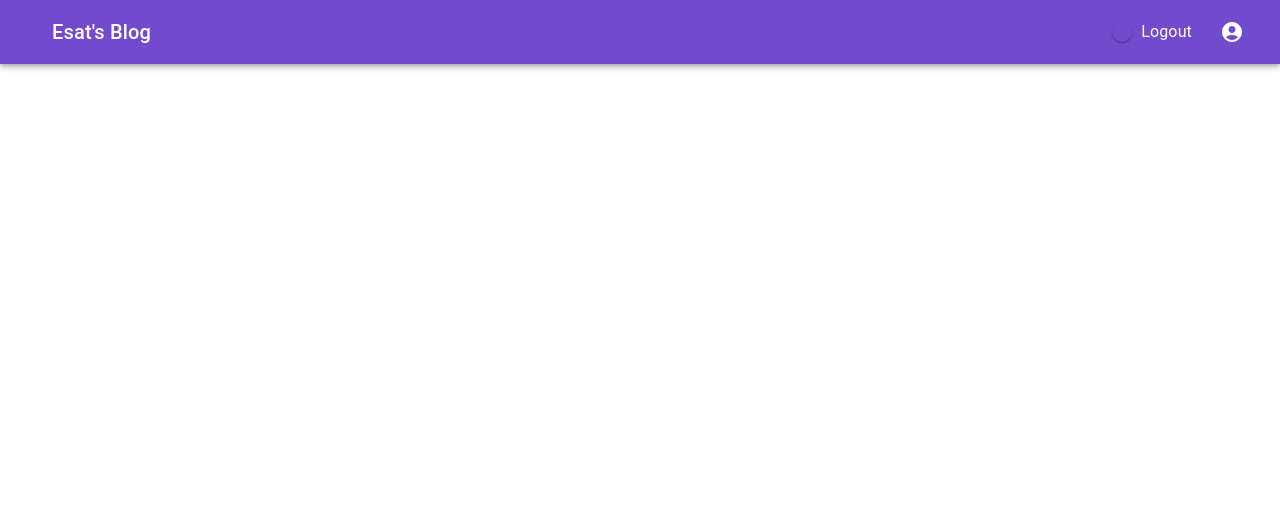
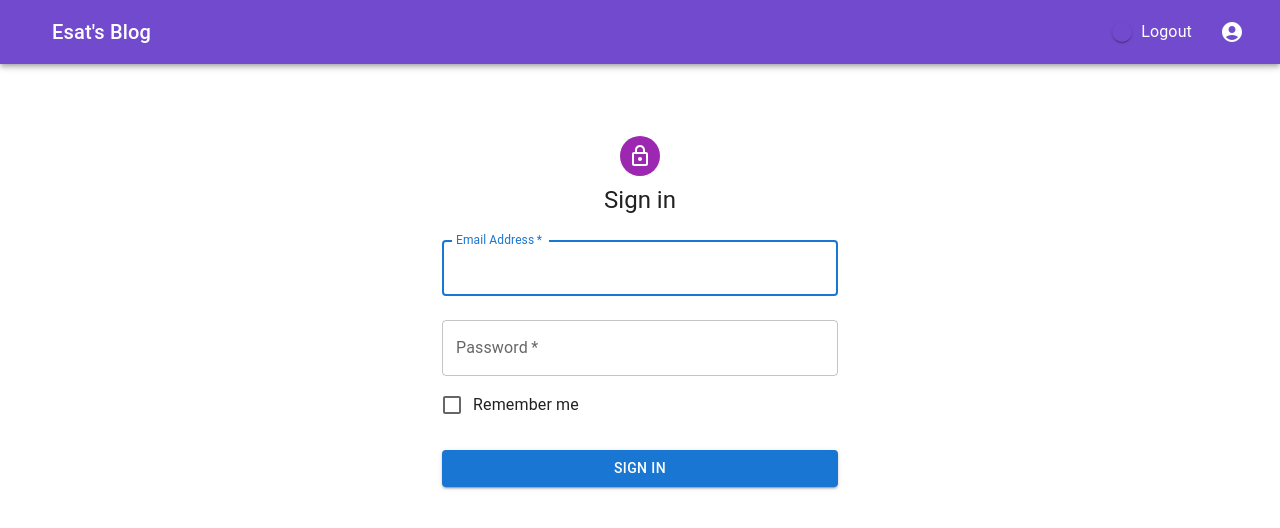
Before and after one commit to esatyasar/FireBlog-App, a React (Create React App) app: page /Login in a window 1280 px wide. Shown: the top 528 px of the page. Built offline with nearby package versions, Linux system fonts and the light colour scheme.

Commit message:
added login and register pages

```diff
--- a/src/app-router/AppRouter.js
+++ b/src/app-router/AppRouter.js
@@ -4,10 +4,10 @@
 // import About from "../pages/About"
 import Dashboard from "../pages/Dashboard"
 // import Details from "../pages/Details"
-// import Login from "../pages/Login"
+import Login from "../pages/Login"
 import NewBlog from "../pages/NewBlog"
 import Profile from "../pages/Profile"
-// import Register from "../pages/Register"
+import Register from "../pages/Register"
 // import UpdateBlog from "../pages/UpdateBlog"
 
 function AppRouter(){
@@ -18,12 +18,12 @@
             <Switch>
                  {/* <Route path="/About" exact component={About} /> */}
                  <Route path="/Dashboard" exact component={Dashboard} />
-                 {/* <Route path="/" exact component={Details} />
-                 <Route path="/" exact component={Login} /> */}
+                {/*  <Route path="/" exact component={Details} /> */}
+                 <Route path="/Login" exact component={Login} />
                  <Route path="/NewBlog" exact  component={NewBlog} />
                  <Route path="/Profile" exact component={Profile} />
-                 {/* <Route path="/" exact component={Register} />
-                 <Route path="/" exact component={UpdateBlog} />  */}
+                 <Route path="/Register" exact component={Register} />
+                {/*  <Route path="/" exact component={UpdateBlog} /> */}
 
             </Switch>
         </BrowserRouter>
--- a/src/components/Navbar.js
+++ b/src/components/Navbar.js
@@ -55,7 +55,14 @@
                 aria-label="login switch"
               />
             }
-            label={auth ? 'Logout' : 'Login'}
+            label={auth ? 'Logout' :
+            (<div >
+              <NavLink to="/Login" activeClassName = "active" style={{textDecoration:"none", color:"white"}}>
+                <span>Login   </span>
+              </NavLink>
+              <NavLink to="/Register" activeClassName = "active" style={{textDecoration:"none", color:"white"}}>
+                <span>   Register</span>
+              </NavLink></div>)}
           />
         </FormGroup>
             {auth && (
--- a/src/pages/Login.js
+++ b/src/pages/Login.js
@@ -0,0 +1,86 @@
+
+import * as React from 'react';
+import Avatar from '@mui/material/Avatar';
+import Button from '@mui/material/Button';
+import CssBaseline from '@mui/material/CssBaseline';
+import TextField from '@mui/material/TextField';
+import FormControlLabel from '@mui/material/FormControlLabel';
+import Checkbox from '@mui/material/Checkbox';
+import Box from '@mui/material/Box';
+import LockOutlinedIcon from '@mui/icons-material/LockOutlined';
+import Typography from '@mui/material/Typography';
+import Container from '@mui/material/Container';
+import { createTheme, ThemeProvider } from '@mui/material/styles';
+
+
+
+const theme = createTheme();
+
+export default function Login() {
+  const handleSubmit = (event) => {
+    event.preventDefault();
+    const data = new FormData(event.currentTarget);
+    // eslint-disable-next-line no-console
+    console.log({
+      email: data.get('email'),
+      password: data.get('password'),
+    });
+  };
+
+  return (
+    <ThemeProvider theme={theme}>
+      <Container component="main" maxWidth="xs">
+        <CssBaseline />
+        <Box
+          sx={{
+            marginTop: 8,
+            display: 'flex',
+            flexDirection: 'column',
+            alignItems: 'center',
+          }}
+        >
+          <Avatar sx={{ m: 1, bgcolor: 'secondary.main' }}>
+            <LockOutlinedIcon />
+          </Avatar>
+          <Typography component="h1" variant="h5">
+            Sign in
+          </Typography>
+          <Box component="form" onSubmit={handleSubmit} noValidate sx={{ mt: 1 }}>
+            <TextField
+              margin="normal"
+              required
+              fullWidth
+              id="email"
+              label="Email Address"
+              name="email"
+              autoComplete="email"
+              autoFocus
+            />
+            <TextField
+              margin="normal"
+              required
+              fullWidth
+              name="password"
+              label="Password"
+              type="password"
+              id="password"
+              autoComplete="current-password"
+            />
+            <FormControlLabel
+              control={<Checkbox value="remember" color="primary" />}
+              label="Remember me"
+            />
+            <Button
+              type="submit"
+              fullWidth
+              variant="contained"
+              sx={{ mt: 3, mb: 2 }}
+            >
+              Sign In
+            </Button>
+           </Box>
+        </Box>
+      </Container>
+    </ThemeProvider>
+  );
+}
--- a/src/pages/Register.js
+++ b/src/pages/Register.js
@@ -0,0 +1,102 @@
+import * as React from 'react';
+import Avatar from '@mui/material/Avatar';
+import Button from '@mui/material/Button';
+import CssBaseline from '@mui/material/CssBaseline';
+import TextField from '@mui/material/TextField';
+import FormControlLabel from '@mui/material/FormControlLabel';
+import Checkbox from '@mui/material/Checkbox';
+import Paper from '@mui/material/Paper';
+import Box from '@mui/material/Box';
+import Grid from '@mui/material/Grid';
+import LockOutlinedIcon from '@mui/icons-material/LockOutlined';
+import Typography from '@mui/material/Typography';
+import { createTheme, ThemeProvider } from '@mui/material/styles';
+
+
+const theme = createTheme();
+
+export default function Register() {
+  const handleSubmit = (event) => {
+    event.preventDefault();
+    const data = new FormData(event.currentTarget);
+    // eslint-disable-next-line no-console
+    console.log({
+      email: data.get('email'),
+      password: data.get('password'),
+    });
+  };
+
+  return (
+    <ThemeProvider theme={theme}>
+      <Grid container component="main" sx={{ height: '100vh' }}>
+        <CssBaseline />
+        <Grid
+          item
+          xs={false}
+          sm={4}
+          md={7}
+          sx={{
+            backgroundImage: 'url(https://source.unsplash.com/random)',
+            backgroundRepeat: 'no-repeat',
+            backgroundColor: (t) =>
+              t.palette.mode === 'light' ? t.palette.grey[50] : t.palette.grey[900],
+            backgroundSize: 'cover',
+            backgroundPosition: 'center',
+          }}
+        />
+        <Grid item xs={12} sm={8} md={5} component={Paper} elevation={6} square>
+          <Box
+            sx={{
+              my: 8,
+              mx: 4,
+              display: 'flex',
+              flexDirection: 'column',
+              alignItems: 'center',
+            }}
+          >
+            <Avatar sx={{ m: 1, bgcolor: 'secondary.main' }}>
+              <LockOutlinedIcon />
+            </Avatar>
+            <Typography component="h1" variant="h5">
+              Sign up
+            </Typography>
+            <Box component="form" noValidate onSubmit={handleSubmit} sx={{ mt: 1 }}>
+              <TextField
+                margin="normal"
+                required
+                fullWidth
+                id="email"
+                label="Email Address"
+                name="email"
+                autoComplete="email"
+                autoFocus
+              />
+              <TextField
+                margin="normal"
+                required
+                fullWidth
+                name="password"
+                label="Password"
+                type="password"
+                id="password"
+                autoComplete="current-password"
+              />
+              <FormControlLabel
+                control={<Checkbox value="remember" color="primary" />}
+                label="Remember me"
+              />
+              <Button
+                type="submit"
+                fullWidth
+                variant="contained"
+                sx={{ mt: 3, mb: 2 }}
+              >
+                Sign up
+              </Button>
+            </Box>
+          </Box>
+        </Grid>
+      </Grid>
+    </ThemeProvider>
+  );
+}
--- a/src/theme.js
+++ b/src/theme.js
@@ -6,7 +6,8 @@
         },
         background : {
             default : "#fff"
-        }
+        },
+        spacing : 8
     }
 })
 export default theme ;
```
